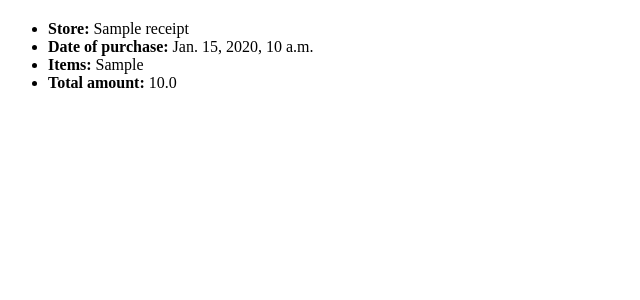
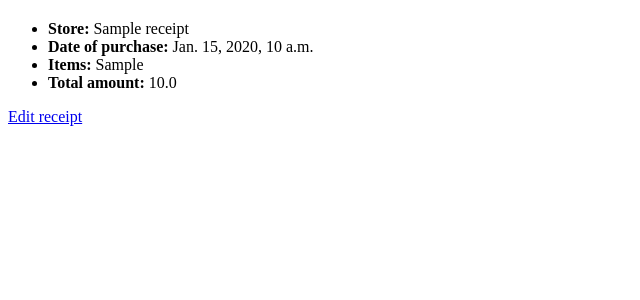
Before and after one commit to benaissazaki/receipt_tracker, a Django app: page /receipt/1 in a window 1280 px wide. Shown: the part 133-433 px from the top of the page, without its empty margins (0-640 px from the left). Run offline with Django 5.2, Linux system fonts and the light colour scheme; a user stored in the database is signed in; tables that the repository leaves empty hold one stand-in row (values such as "Sample post").

Commit message:
Create receipt update view

```diff
--- a/core/urls.py
+++ b/core/urls.py
@@ -1,11 +1,14 @@
 from django.urls import path, reverse_lazy
 from django.contrib.auth.decorators import login_required
 
-from core.views import ReceiptListView, ReceiptDetailView
+from core.views import ReceiptListView, ReceiptDetailView, ReceiptUpdateView
 
 urlpatterns = [
     path('receipt', login_required(ReceiptListView.as_view(),
          login_url=reverse_lazy('login')), name='receipt_list'),
     path('receipt/<int:pk>', login_required(ReceiptDetailView.as_view(),
-         login_url=reverse_lazy('login')), name='receipt_detail')
+         login_url=reverse_lazy('login')), name='receipt_detail'),
+    path('receipt/<int:pk>/edit', login_required(ReceiptUpdateView.as_view(),
+         login_url=reverse_lazy('login')), name='receipt_update')
+
 ]
--- a/core/views.py
+++ b/core/views.py
@@ -1,8 +1,11 @@
 from django.http import HttpRequest, HttpResponse, HttpResponseForbidden
 from django.db.models.query import QuerySet
+from django.urls import reverse_lazy
 from django.views.generic.list import ListView
 from django.views.generic.detail import DetailView
+from django.views.generic.edit import UpdateView
 from .models import Receipt
+
 
 class ReceiptListView(ListView):
     model = Receipt
@@ -12,13 +15,31 @@ class ReceiptListView(ListView):
     def get_queryset(self) -> QuerySet[Receipt]:
         return Receipt.objects.filter(user=self.request.user).order_by('date_of_purchase')
 
+
 class ReceiptDetailView(DetailView):
     model = Receipt
     context_object_name = 'receipt'
 
     def dispatch(self, request: HttpRequest, *args, **kwargs) -> HttpResponse:
         receipt = self.get_object()
-        if receipt.user != request.user: # type: ignore
+        if receipt.user != request.user:  # type: ignore
             return HttpResponseForbidden('You do not have the permission to access this receipt')
 
         return super().dispatch(request, *args, **kwargs)
+
+
+class ReceiptUpdateView(UpdateView):
+    model = Receipt
+    fields = ['store_name', 'date_of_purchase', 'item_list', 'total_amount']
+    template_name_suffix = '_update'
+    context_object_name = 'receipt'
+
+    def dispatch(self, request: HttpRequest, *args, **kwargs) -> HttpResponse:
+        receipt = self.get_object()
+        if receipt.user != request.user:  # type: ignore
+            return HttpResponseForbidden('You do not have the permission to edit this receipt')
+
+        return super().dispatch(request, *args, **kwargs)
+
+    def get_success_url(self) -> str:
+        return reverse_lazy('receipt_detail', args=[self.get_object().pk])
--- a/templates/core/receipt_detail.html
+++ b/templates/core/receipt_detail.html
@@ -11,4 +11,6 @@
   <li><b>Items:</b> {{ receipt.item_list }}</li>
   <li><b>Total amount:</b> {{ receipt.total_amount }}</li>
 </ul>
+
+<a href="{% url 'receipt_update' receipt.pk %}">Edit receipt</a>
 {% endblock %}
```
Also changed, not shown: templates/core/receipt_update.html (added, +11 -0 lines).
